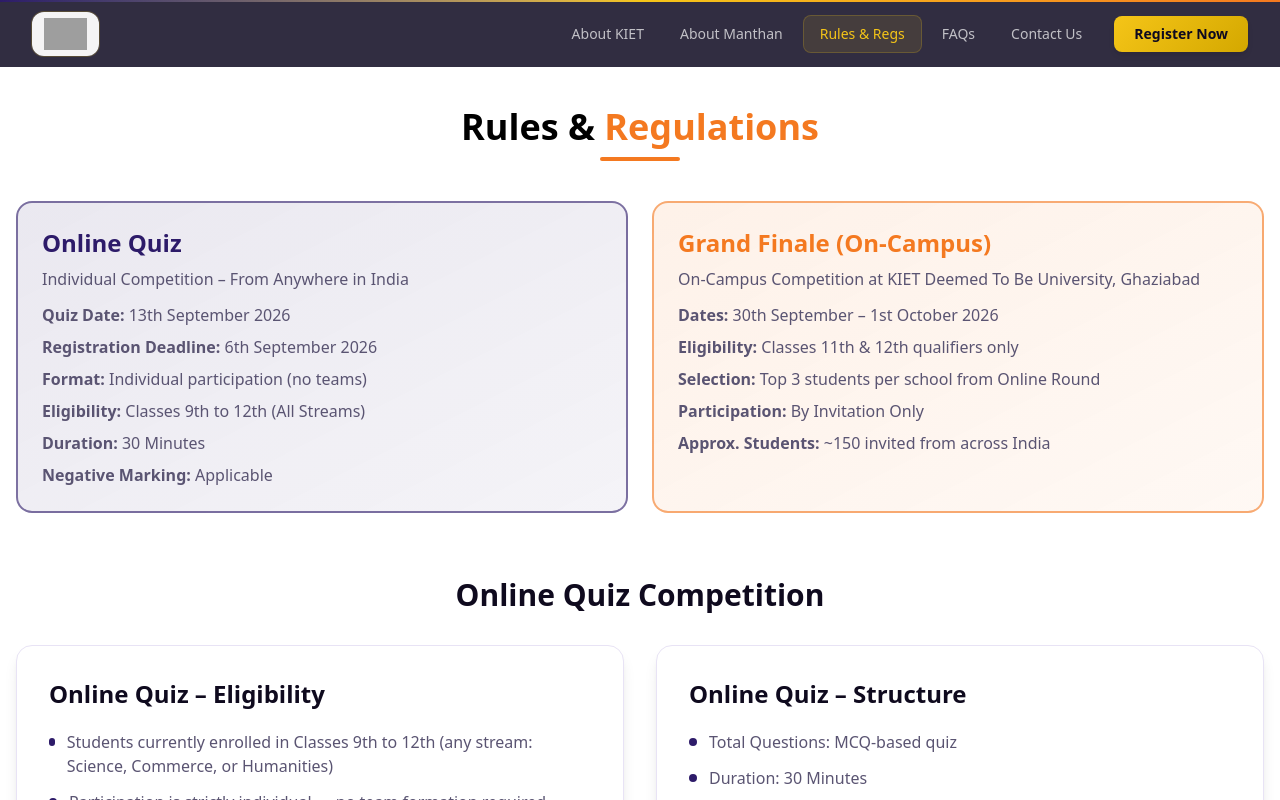
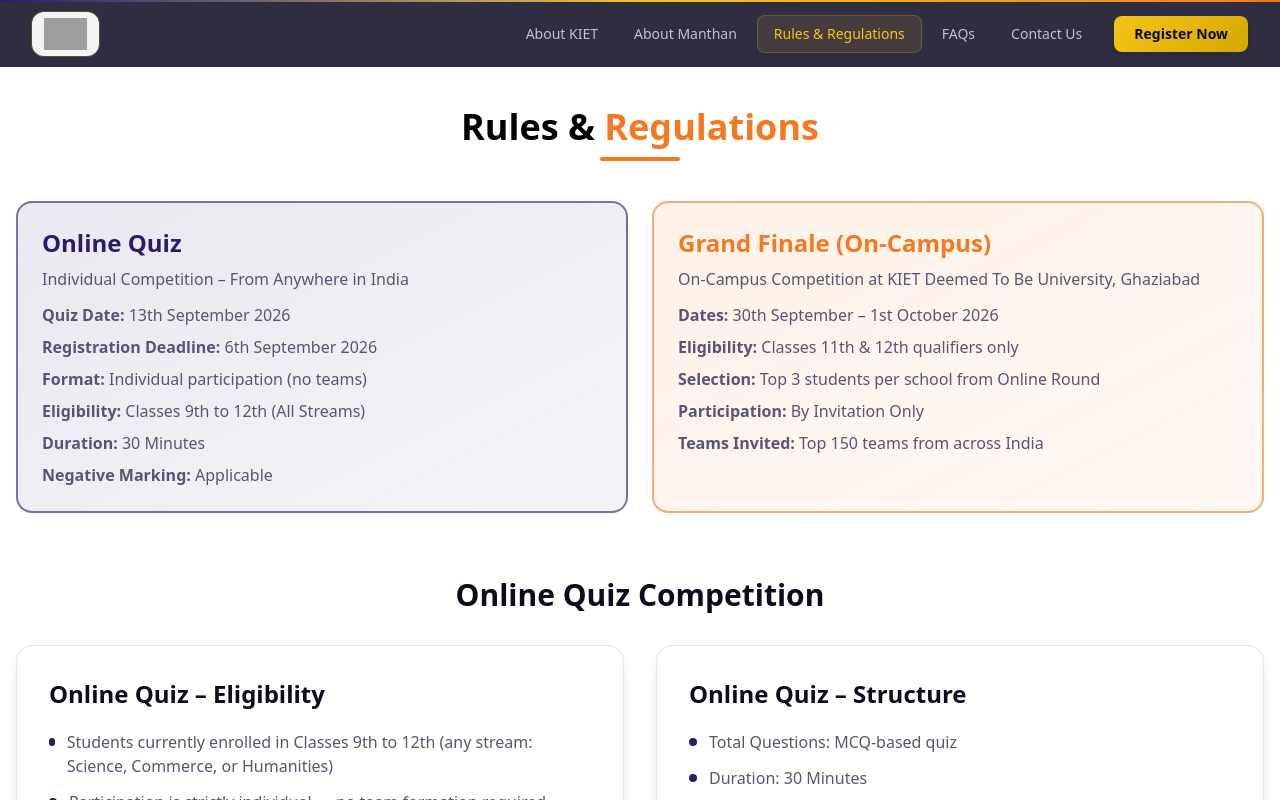
Before and after one commit to shashank-singh-singhania/manthan-website, a Next.js app: page /rules in a window 1280 px wide. Shown: the top 800 px of the page. Built offline with nearby package versions, Linux system fonts and the light colour scheme; grey boxes are pictures that could not be loaded.

Commit message:
fix(content): update 150 teams phrasing and rename navbar to Rules & Regulations

```diff
--- a/src/app/rules/page.jsx
+++ b/src/app/rules/page.jsx
@@ -76,8 +76,8 @@
                     Invitation Only
                   </p>
                   <p>
-                    <span className="font-semibold">Approx. Students:</span>{" "}
-                    ~150 invited from across India
+                    <span className="font-semibold">Teams Invited:</span>{" "}
+                    Top 150 teams from across India
                   </p>
                 </div>
               </div>
--- a/src/components/AboutManthan.jsx
+++ b/src/components/AboutManthan.jsx
@@ -159,7 +159,7 @@
                   "For Class 11th & 12th qualifiers only",
                   "Top 3 students per school invited",
                   "On-Campus at KIET, Ghaziabad",
-                  "~150 students from across India",
+                  "Top 150 teams from across India",
                   "Certificates of Merit for all finalists",
                 ].map((item, i) => (
                   <li key={i} className="flex items-start gap-2.5 text-textLight text-sm">
--- a/src/components/Header.jsx
+++ b/src/components/Header.jsx
@@ -13,7 +13,7 @@
   const menuItems = [
     { id: "about-kiet",    label: "About KIET",       type: "scroll" },
     { id: "about-manthan", label: "About Manthan",    type: "scroll" },
-    { id: "/rules",        label: "Rules & Regs",     type: "link"   },
+    { id: "/rules",        label: "Rules & Regulations", type: "link"   },
     { id: "/faqs",         label: "FAQs",             type: "link"   },
     { id: "/contact",      label: "Contact Us",       type: "link"   },
   ];
--- a/src/components/OfflineRulesComp.jsx
+++ b/src/components/OfflineRulesComp.jsx
@@ -56,8 +56,8 @@
           Grand Finale – Schedule
         </h3>
         <p className="text-textLight mb-6">
-          Approximately 150 students from across India will be invited to the
-          campus for the Grand Finale.
+          The top 150 teams from across India will be shortlisted and invited to
+          KIET Deemed To Be University for the on-campus rounds and Grand Finale.
         </p>
         <div className="space-y-6">
           {offlineSchedule.map((day, idx) => (
```
